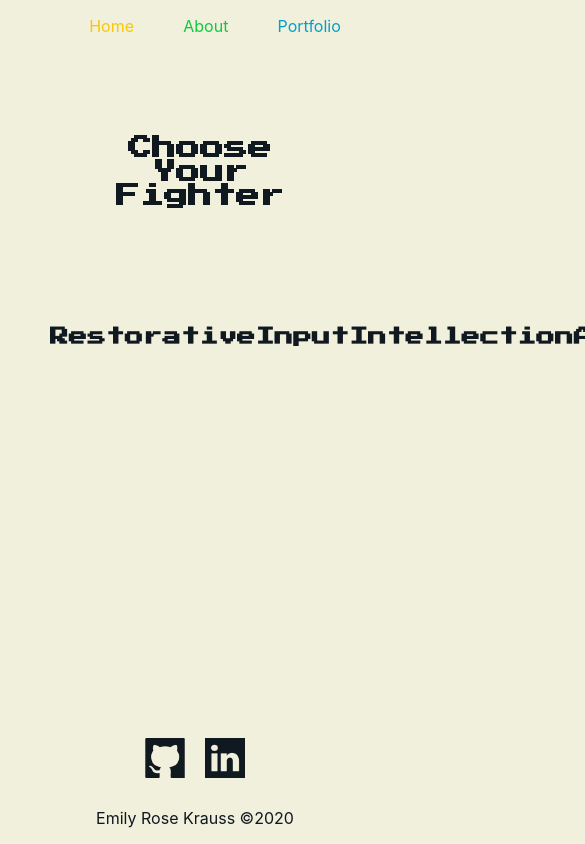
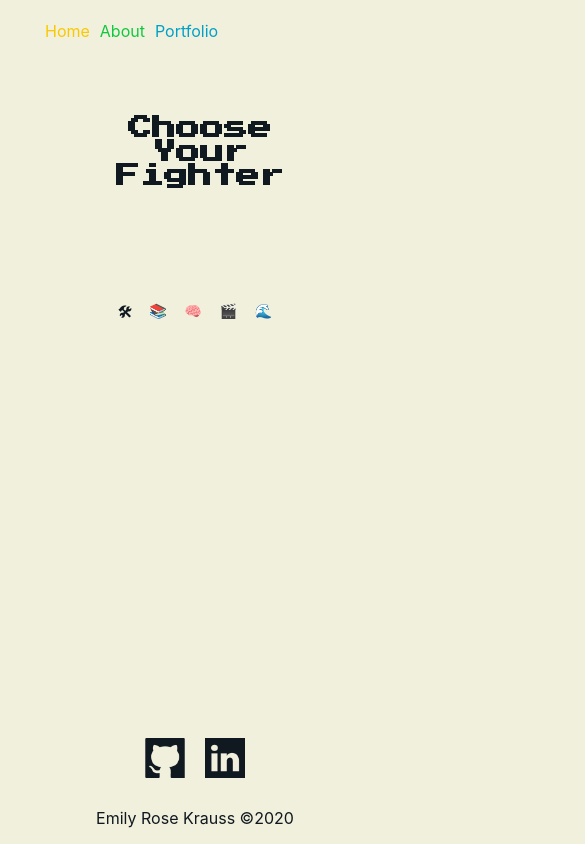
Before and after one commit to Emily-Rose-K/portfolio, a Next.js app: page /about in a window 390 px wide. Shown: the top 844 px of the page, 585 px wide, since content can reach past the window. Built offline with nearby package versions, Linux system fonts and the light colour scheme.

Commit message:
about me almost done, the footer is a bugger

```diff
--- a/components/footer.js
+++ b/components/footer.js
@@ -8,7 +8,7 @@ export default function Footer() {
         right:0,
     }
     return (
-        <footer style={footerstyle}>
+        <footer id="footer" style={footerstyle}>
             <div id="footer-icons">
                 <a href="https://github.com/Emily-Rose-K" target="_blank">
                     <img alt="LinkedIn" src="/github-logo.png"
--- a/pages/about.js
+++ b/pages/about.js
@@ -7,19 +7,19 @@ export default function About() {
 
     const chooseFighter = (e) => {
         if (e.target.id === "restorative") {
-            setText("I am your bug finder, your problem solver, your “I need someone to poke holes in this plan” critical eye. Problems energize me. The stickier the better. Conflict doesn’t bother me, as long as we acknowledge and address it. ")
+            setText("Restorative: I am your bug finder, your problem solver, your “I need someone to poke holes in this plan” critical eye. Problems energize me. The stickier the better. Conflict doesn’t bother me, as long as we acknowledge and address it. ")
         }
         else if (e.target.id === "input"){
-            setText("I am a walking, talking archive of all the things that might be important down the road. Need a resource? I have it. Need an obscure resource? I have that too. I collect and share knowledge and put the teams collective resources to use.")
+            setText("Input: I am a walking, talking archive of all the things that might be important down the road. Need a resource? I have it. Need an obscure resource? I have that too. I collect and share knowledge and put the teams collective resources to use.")
         }
         else if (e.target.id === "intellection") {
-            setText("I am a thinker. See me pacing, talking to myself (or my computer), musing over something in order to come to a logical conclusion. Want to bounce ideas off someone? Me too, let me bounce them off you. Theories and practicalities are no stranger to my introspective self. ")
+            setText("Intellection: I am a thinker. See me pacing, talking to myself (or my computer), musing over something in order to come to a logical conclusion. Want to bounce ideas off someone? Me too, let me bounce them off you. Theories and practicalities are no stranger to my introspective self. ")
         }
         else if (e.target.id === "activator") {
-            setText("I am the first to ask, “When can we start?” Let’s stop talking and start doing. The team is stagnating? I can get us moving again. Not sure where to start on that project? I’ll help you get things kicked off. I love being the one to press the proverbial “Go” button. I’m the spark that creates action.")
+            setText("Activator: I am the first to ask, “When can we start?” Let’s stop talking and start doing. The team is stagnating? I can get us moving again. Not sure where to start on that project? I’ll help you get things kicked off. I love being the one to press the proverbial “Go” button. I’m the spark that creates action.")
         }
         else if (e.target.id === "adaptability") {
-            setText("I live in the moment. There is no tomorrow. There was no yesterday. Need me to switch focus? No problem. The structured and mundane day-to-day bores me. I crave the ever-changing excitement of the real world. ")
+            setText("Adaptability: I live in the moment. There is no tomorrow. There was no yesterday. Need me to switch focus? No problem. The structured and mundane day-to-day bores me. I crave the ever-changing excitement of the real world. ")
         }
     }
 
@@ -30,11 +30,11 @@ export default function About() {
                 <h1 id="choose">Choose Your Fighter</h1>
             </div>
             <div id="fighters">
-                <h3 id="restorative" onClick={chooseFighter}>Restorative</h3>
-                <h3 id="input" onClick={chooseFighter}>Input</h3>
-                <h3 id="intellection" onClick={chooseFighter}>Intellection</h3>
-                <h3 id="activator" onClick={chooseFighter}>Activator</h3>
-                <h3 id="adaptability" onClick={chooseFighter}>Adaptability</h3>
+                <h3 id="restorative" onClick={chooseFighter}>🛠</h3>
+                <h3 id="input" onClick={chooseFighter}>📚</h3>
+                <h3 id="intellection" onClick={chooseFighter}>🧠</h3>
+                <h3 id="activator" onClick={chooseFighter}>🎬</h3>
+                <h3 id="adaptability" onClick={chooseFighter}>🌊</h3>
             </div>
             <div id="fighter">
                 <p>{text}</p>
--- a/styles/globals.css
+++ b/styles/globals.css
@@ -21,7 +21,10 @@ a {
   display: flex;
   flex-direction: row;
   list-style-type: none;
-  justify-content: space-evenly;
+}
+
+#nav li {
+  margin: 5px;
 }
 
 #emily {
@@ -73,21 +76,15 @@ h1 {
   display: flex;
   justify-content: space-evenly;
   font-family: 'Press Start 2P' ;
-  margin: 50px
+  font-size: xx-large;
 }
 
 #fighter, #choose {
   display: flex;
   justify-content: center;
   font-family: 'Press Start 2P';
-  margin: 100px 200px;
+  margin: 70px 200px;
 }
-
-
-
-
-
-
 
 @media only screen and (max-width: 600px) {
   #blurb, #intro {
@@ -98,5 +95,16 @@ h1 {
     height: 150px;
     margin-right: 30px;
   }
+  #fighters {
+    flex-wrap: wrap;
+    margin: 100px;
+    font-size: 12px;
+  }
+
+  #fighter {
+    margin: 0;
+    justify-content: center;
+    font-size: small;
+  }
 
 }
```
